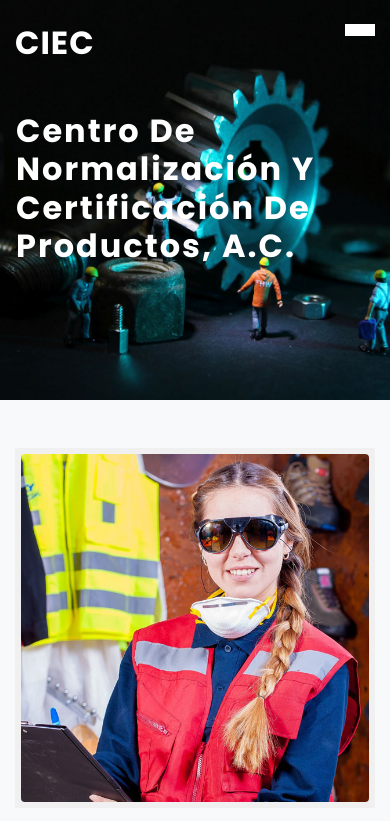
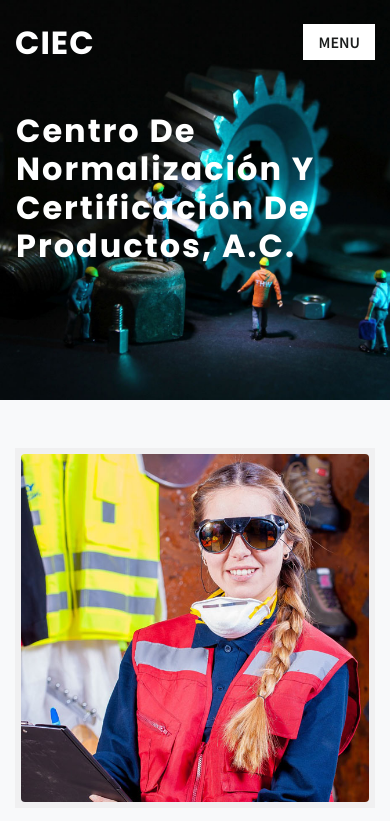
Before and after one commit to Miguel-Villeda-R/CIEC, a plain HTML site: page index.html in a window 390 px wide. Shown: the top 821 px of the page. Drawn offline with Linux system fonts and the light colour scheme.

Commit message:
update menu all documents

```diff
--- a/index.html
+++ b/index.html
@@ -47,7 +47,7 @@
                         <h1> <a href="index.html">CIEC</a></h1>
                     </div>
 
-                    <label for="drop" class="toggle"></label>
+                    <label for="drop" class="toggle">Menu</label>
                     <input type="checkbox" id="drop" />
                     <ul class="menu mt-2">
                         <li class="active"><a href="index.html">Inicio</a></li>
```
Also changed, not shown: about.html (+2 -1 lines), contact.html (+1 -1 lines), services.html (+1 -1 lines).
